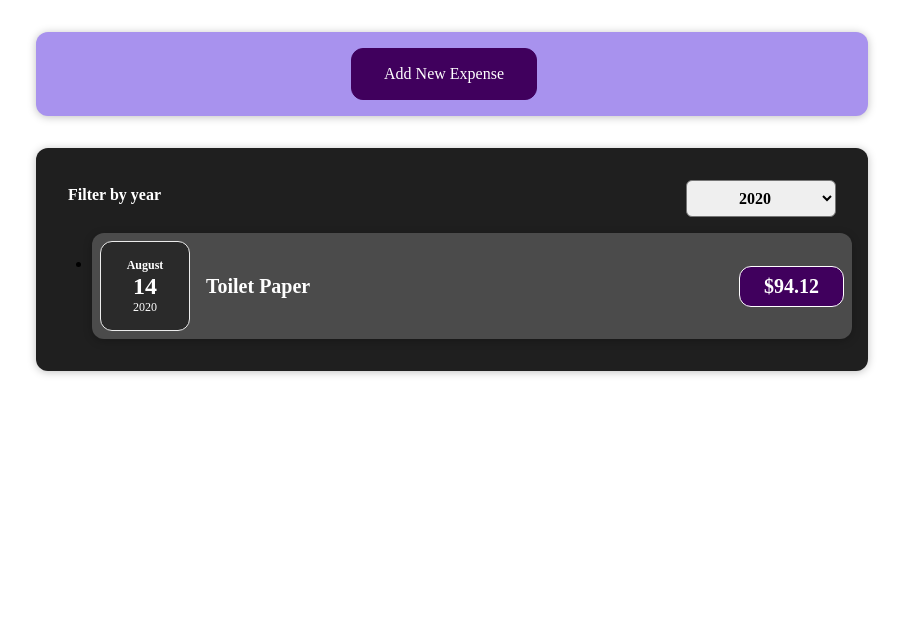
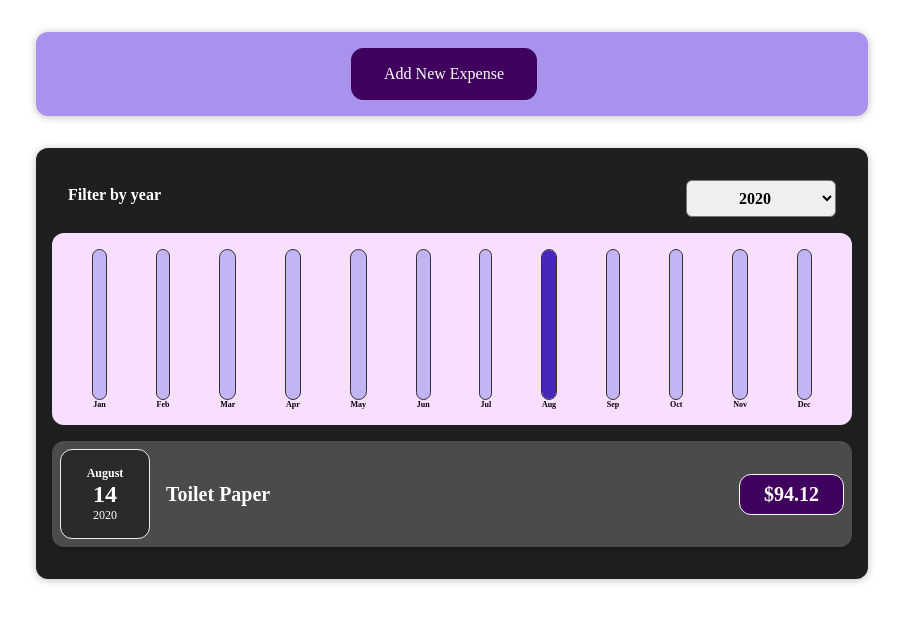
Before and after one commit to Rahulraj186/Expense-Tracker-React, a React (Create React App) app: page / in a window 1280 px wide. Shown: the top 622 px of the page, without its empty margins (188-1091 px from the left). Built offline with nearby package versions, Linux system fonts and the light colour scheme.

Commit message:
added chart bar

```diff
--- /dev/null
+++ b/src/Components/Chart/Chart.css
@@ -0,0 +1,9 @@
+.chart {
+  padding: 1rem;
+  border-radius: 12px;
+  background-color: #f8dfff;
+  text-align: center;
+  display: flex;
+  justify-content: space-around;
+  height: 10rem;
+}
--- /dev/null
+++ b/src/Components/Chart/Chart.js
@@ -0,0 +1,24 @@
+import React from "react";
+
+import ChartBar from "./ChartBar";
+import "./Chart.css";
+
+const Chart = (props) => {
+  const dataPointValues = props.dataPoints.map((dataPoint) => dataPoint.value);
+  const totalMaximum = Math.max(...dataPointValues);
+
+  return (
+    <div className="chart">
+      {props.dataPoints.map((dataPoint) => (
+        <ChartBar
+          key={dataPoint.label}
+          value={dataPoint.value}
+          maxValue={totalMaximum}
+          label={dataPoint.label}
+        />
+      ))}
+    </div>
+  );
+};
+
+export default Chart;
--- /dev/null
+++ b/src/Components/Chart/ChartBar.css
@@ -0,0 +1,30 @@
+.chart-bar {
+  height: 100%;
+  display: flex;
+  flex-direction: column;
+  align-items: center;
+}
+
+.chart-bar__inner {
+  height: 100%;
+  width: 100%;
+  border: 1px solid #313131;
+  border-radius: 12px;
+  background-color: #c3b4f3;
+  overflow: hidden;
+  display: flex;
+  flex-direction: column;
+  justify-content: flex-end;
+}
+
+.chart-bar__fill {
+  background-color: #4826b9;
+  width: 100%;
+  transition: all 0.3s ease-out;
+}
+
+.chart-bar__label {
+  font-weight: bold;
+  font-size: 0.5rem;
+  text-align: center;
+}
--- /dev/null
+++ b/src/Components/Chart/ChartBar.js
@@ -0,0 +1,25 @@
+import React from 'react';
+
+import './ChartBar.css';
+
+const ChartBar = (props) => {
+  let barFillHeight = '0%';
+
+  if (props.maxValue > 0) {
+    barFillHeight = Math.round((props.value / props.maxValue) * 100) + '%';
+  }
+
+  return (
+    <div className='chart-bar'>
+      <div className='chart-bar__inner'>
+        <div
+          className='chart-bar__fill'
+          style={{ height: barFillHeight }}
+        ></div>
+      </div>
+      <div className='chart-bar__label'>{props.label}</div>
+    </div>
+  );
+};
+
+export default ChartBar;
--- a/src/Components/Expenses/Expenses.js
+++ b/src/Components/Expenses/Expenses.js
@@ -5,11 +5,13 @@
 import ExpensesFilter from "./ExpensesFilter";
 import "./Expenses.css";
 import ExpensesList from "./ExpensesList";
+import ExpensesChart from "./ExpensesChart";
 
 const Expenses = (props) => {
   const [filteredYear, setFilteredYear] = useState("2020");
 
   const filterChangeHandler = (selectedYear) => {
+    <ExpensesChart expenses={filteredExpenses} />;
     setFilteredYear(selectedYear);
   };
 
@@ -24,7 +26,7 @@
           selected={filteredYear}
           onChangeFilter={filterChangeHandler}
         />
-
+        <ExpensesChart expenses={filteredExpenses} />
         <ExpensesList items={filteredExpenses} />
       </Card>
     </div>
--- /dev/null
+++ b/src/Components/Expenses/ExpensesChart.js
@@ -0,0 +1,29 @@
+import React from "react";
+
+import Chart from "../Chart/Chart";
+
+const ExpensesChart = (props) => {
+  const chartDataPoints = [
+    { label: "Jan", value: 0 },
+    { label: "Feb", value: 0 },
+    { label: "Mar", value: 0 },
+    { label: "Apr", value: 0 },
+    { label: "May", value: 0 },
+    { label: "Jun", value: 0 },
+    { label: "Jul", value: 0 },
+    { label: "Aug", value: 0 },
+    { label: "Sep", value: 0 },
+    { label: "Oct", value: 0 },
+    { label: "Nov", value: 0 },
+    { label: "Dec", value: 0 },
+  ];
+
+  for (const expense of props.expenses) {
+    const expenseMonth = expense.date.getMonth(); // starting at 0 => January => 0
+    chartDataPoints[expenseMonth].value += expense.amount;
+  }
+
+  return <Chart dataPoints={chartDataPoints} />;
+};
+
+export default ExpensesChart;
--- a/src/Components/Expenses/ExpensesList.css
+++ b/src/Components/Expenses/ExpensesList.css
@@ -0,0 +1,9 @@
+.expenses-list {
+  list-style: none;
+  padding: 0;
+}
+
+.expenses-list__fallback {
+  color: white;
+  text-align: center;
+}
```
